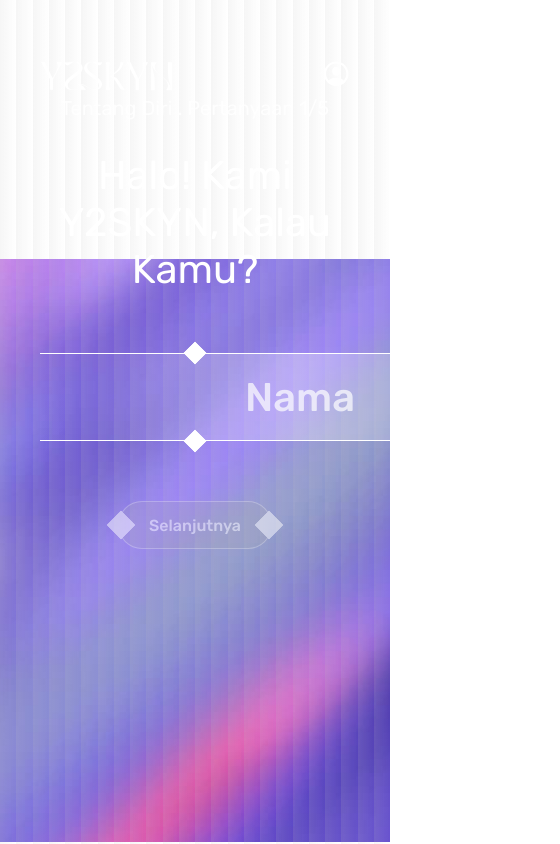
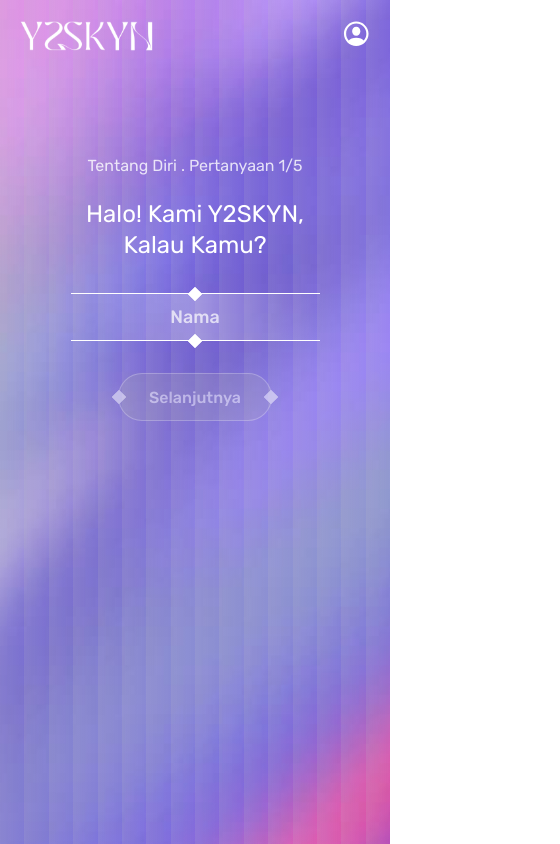
Before and after one commit to code7070/svelte-y2skyn, a SvelteKit app: page /quiz in a window 390 px wide. Shown: the whole page, 560 px wide, since content can reach past the window. Built offline with nearby package versions, Linux system fonts and the light colour scheme.

Commit message:
fixing quiz mobile views

```diff
--- a/src/lib/components/button/diamond/index.svelte
+++ b/src/lib/components/button/diamond/index.svelte
@@ -46,8 +46,8 @@
 
 	.btnArea .diamond {
 		position: absolute;
-		width: 20px;
-		height: 20px;
+		width: 10px;
+		aspect-ratio: 1/1;
 		top: 50%;
 		transform: translate(0, -50%) rotate(45deg);
 		border: 1px solid #fff;
@@ -56,10 +56,10 @@
 	}
 
 	.btnArea .diamond:nth-child(1) {
-		left: -7px;
+		left: -4px;
 	}
 	.btnArea .diamond:nth-child(2) {
-		right: -7px;
+		right: -4px;
 	}
 
 	.btnArea[aria-disabled='true'] {
@@ -74,5 +74,16 @@
 			height: 65px;
 			padding: 30px 40px;
 		}
+
+		.btnArea .diamond {
+			width: 20px;
+		}
+
+		.btnArea .diamond:nth-child(1) {
+			left: -7px;
+		}
+		.btnArea .diamond:nth-child(2) {
+			right: -7px;
+		}
 	}
 </style>
--- a/src/lib/components/quiz/inputBoxQuiz.svelte
+++ b/src/lib/components/quiz/inputBoxQuiz.svelte
@@ -1,12 +1,15 @@
-<script>
-	export let type = 'text';
+<script lang="ts">
+	export let type: 'text' | 'password' | 'email' = 'text';
 	export let value = '';
 	export let placeholder = '';
-	const typeWorkaround = (node) => (node.type = type);
+
+	const typeAction = (node: any) => {
+		node.type = type;
+	};
 </script>
 
 <div class="input-wrapper">
-	<input use:typeWorkaround bind:value {placeholder} />
+	<input use:typeAction bind:value {placeholder} />
 </div>
 
 <style>
@@ -23,22 +26,22 @@
 		transform: translate(-50%, 0) rotate(45deg);
 		background: rgb(255, 255, 255, 1);
 		border: 1px solid #fff;
-		width: 14px;
-		height: 14px;
+		width: 8px;
+		aspect-ratio: 1/1;
 	}
 
 	.input-wrapper::before {
-		top: -8px;
+		top: -4.5px;
 	}
 
 	.input-wrapper::after {
-		bottom: -8px;
+		bottom: -4.5px;
 	}
 
 	.input-wrapper input {
 		margin: 0 auto;
 		display: block;
-		min-width: 400px;
+		min-width: 200px;
 		max-width: 520px;
 		border: 1px solid #fff;
 		border-left: transparent;
@@ -49,8 +52,8 @@
 			rgba(255, 255, 255, 0.3) 50%,
 			rgba(255, 255, 255, 0.01) 100%
 		);
-		height: 88px;
-		font-size: 40px;
+		height: 48px;
+		font-size: 18px;
 		font-weight: 500;
 		text-align: center;
 		color: inherit;
@@ -61,4 +64,23 @@
 		color: inherit;
 		opacity: 0.7;
 	}
+
+	@media (min-width: 685px) {
+		.input-wrapper::before,
+		.input-wrapper::after {
+			width: 14px;
+		}
+		.input-wrapper::before {
+			top: -8px;
+		}
+
+		.input-wrapper::after {
+			bottom: -8px;
+		}
+
+		.input-wrapper input {
+			font-size: 40px;
+			height: 88px;
+		}
+	}
 </style>
--- a/src/lib/components/quiz/wrapper.svelte
+++ b/src/lib/components/quiz/wrapper.svelte
@@ -47,35 +47,37 @@
 		text-align: center;
 		max-width: 1024px;
 		margin: 0 auto;
+		margin-top: 100px;
 	}
 
 	.content {
 		position: relative;
 		display: flex;
 		flex-direction: column;
-		gap: 60px;
+		gap: 32px;
 	}
 
 	.head {
 		display: flex;
 		flex-direction: column;
-		gap: 32px;
+		gap: 24px;
 	}
 
 	.title {
-		font-size: 20px;
+		font-size: 16px;
 		font-weight: 400;
 		color: rgba(255, 255, 255, 0.8);
 	}
 
 	.question {
-		font-size: 40px;
+		font-size: 24px;
 		margin: 0 auto;
 		max-width: 578px;
+		line-height: 130%;
 	}
 
 	.question.mini {
-		max-width: 460px;
+		max-width: 280px;
 	}
 
 	.actions {
@@ -84,4 +86,30 @@
 		justify-content: center;
 		align-items: center;
 	}
+
+	@media (min-width: 685px) {
+		.quiz-wrapper {
+			margin-top: 0px;
+		}
+
+		.title {
+			font-size: 20px;
+		}
+
+		.head {
+			gap: 32px;
+		}
+
+		.question {
+			font-size: 40px;
+		}
+
+		.question.mini {
+			max-width: 460px;
+		}
+
+		.content {
+			gap: 32px;
+		}
+	}
 </style>
--- a/src/routes/quiz/+layout.svelte
+++ b/src/routes/quiz/+layout.svelte
@@ -37,11 +37,9 @@
 <style>
 	@keyframes animates {
 		from {
-			background-size: 150%;
 			background-position: 0% 50%;
 		}
 		to {
-			background-size: 200%;
 			background-position: 100% 100%;
 		}
 	}
@@ -52,10 +50,10 @@
 			url('$lib/assets/quiz/quiz-bg-mid.jpg');
 		background-position: 0% 50%;
 		background-repeat: no-repeat;
-		background-size: 150%;
+		background-size: cover;
 		color: #fff;
-		animation: animates 6s ease infinite alternate;
-		padding: 60px 40px;
+		animation: animates 3s ease infinite alternate;
+		padding: 20px;
 	}
 
 	.glass {
@@ -73,4 +71,32 @@
 		flex: 1;
 		height: 100%;
 	}
+
+	.glass .blur:nth-child(1),
+	.glass .blur:nth-child(2),
+	.glass .blur:nth-child(3),
+	.glass .blur:nth-child(4),
+	.glass .blur:nth-child(21),
+	.glass .blur:nth-child(22),
+	.glass .blur:nth-child(23),
+	.glass .blur:nth-child(24) {
+		display: none;
+	}
+
+	@media (min-width: 685px) {
+		main {
+			padding: 60px 40px;
+		}
+
+		.glass .blur:nth-child(1),
+		.glass .blur:nth-child(2),
+		.glass .blur:nth-child(3),
+		.glass .blur:nth-child(4),
+		.glass .blur:nth-child(21),
+		.glass .blur:nth-child(22),
+		.glass .blur:nth-child(23),
+		.glass .blur:nth-child(24) {
+			display: block;
+		}
+	}
 </style>
--- a/src/routes/quiz/steps/quiz-1.svelte
+++ b/src/routes/quiz/steps/quiz-1.svelte
@@ -6,6 +6,7 @@
 	export let step: number;
 
 	$: nameValidated = name.length > 2;
+	$: console.log({ name });
 
 	function next1(e?: any) {
 		if (e) e.preventDefault();
```
